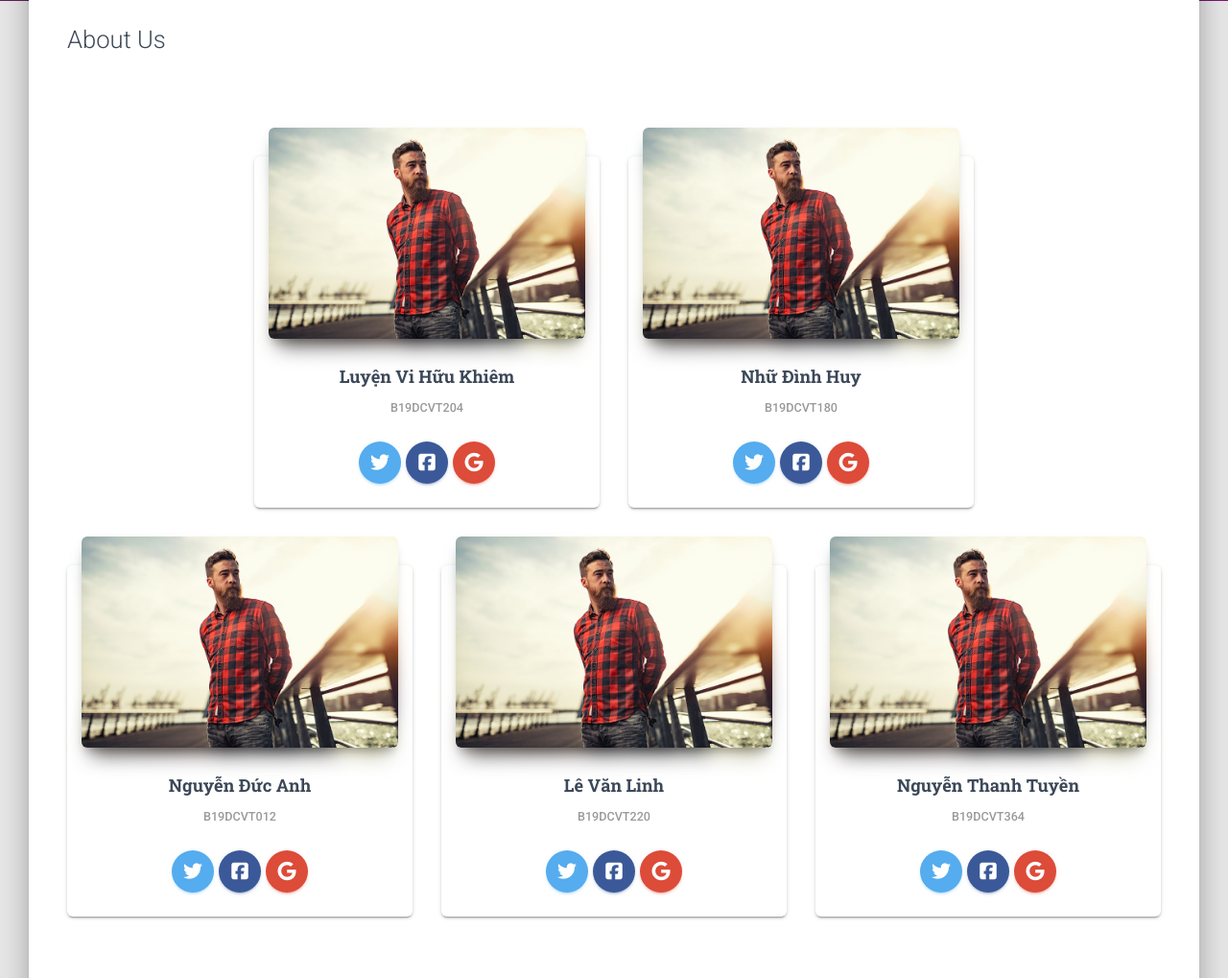
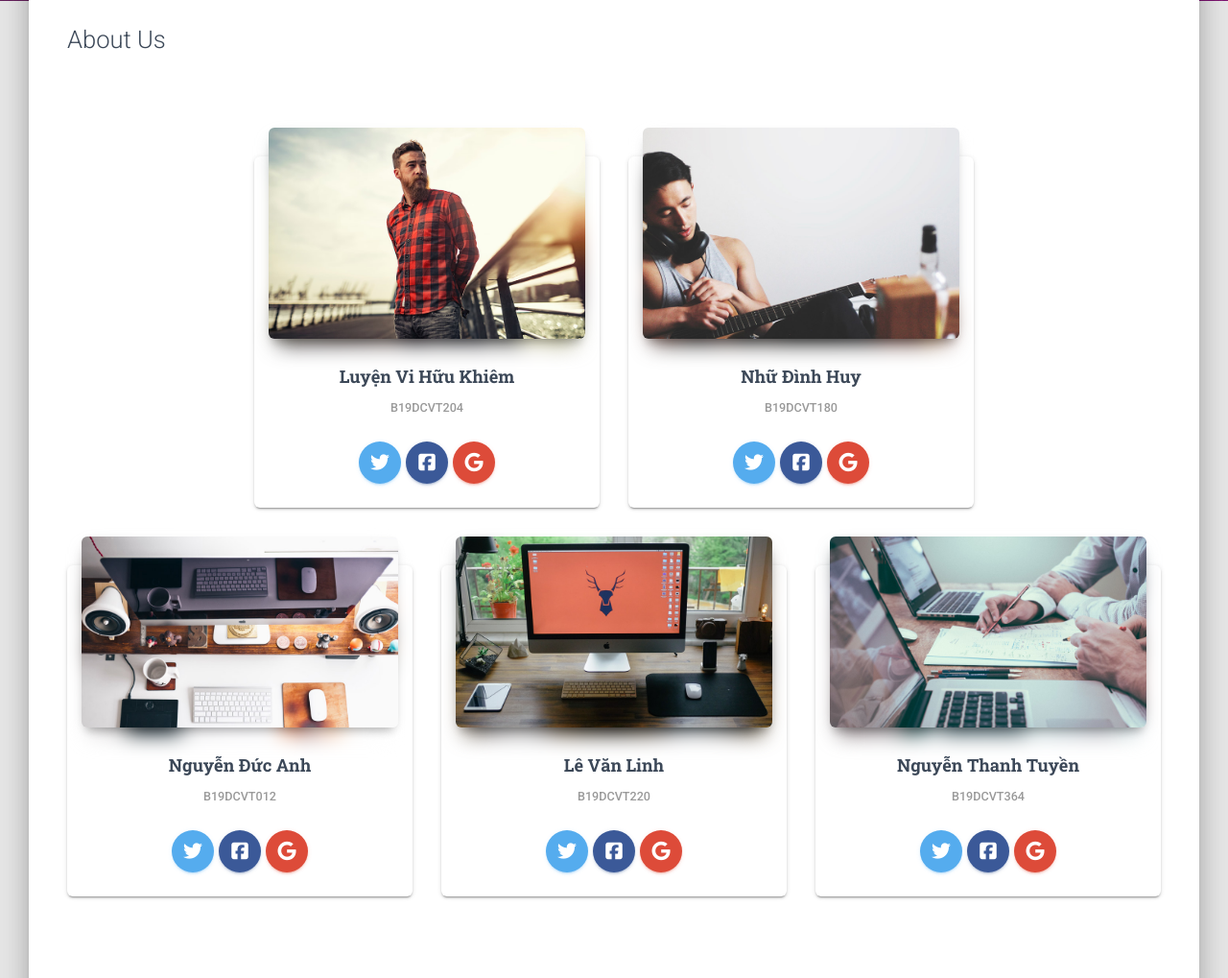
Before and after one commit to klpod221/campus_events_management, a Java web app: page / in a window 1280 px wide. Shown: the part 719-1738 px from the top of the page at 96% size. Run offline with Spring Boot 4, a stand-in JSP engine, Linux system fonts and the light colour scheme; data that the repository does not hold is empty; the project's own start-up code is not run, and a stand-in starts its controllers and pages; some libraries are stand-ins or nearby versions.

Commit message:
update prifile image

```diff
--- a/src/main/webapp/WEB-INF/views/home.jsp
+++ b/src/main/webapp/WEB-INF/views/home.jsp
@@ -42,7 +42,7 @@
                             <div class="card card-profile">
                                 <div class="card-image">
                                     <a href="">
-                                        <img class="img" src="${contextPath}/resources/img/examples/card-profile1.jpg" />
+                                        <img class="img" src="${contextPath}/resources/img/examples/card-profile2.jpg" />
                                     </a>
                                 </div>
 
@@ -64,7 +64,7 @@
                             <div class="card card-profile">
                                 <div class="card-image">
                                     <a href="">
-                                        <img class="img" src="${contextPath}/resources/img/examples/card-profile1.jpg" />
+                                        <img class="img" src="${contextPath}/resources/img/examples/card-project1.jpg" />
                                     </a>
                                 </div>
 
@@ -84,7 +84,7 @@
                             <div class="card card-profile">
                                 <div class="card-image">
                                     <a href="">
-                                        <img class="img" src="${contextPath}/resources/img/examples/card-profile1.jpg" />
+                                        <img class="img" src="${contextPath}/resources/img/examples/card-project2.jpg" />
                                     </a>
                                 </div>
 
@@ -104,7 +104,7 @@
                             <div class="card card-profile">
                                 <div class="card-image">
                                     <a href="">
-                                        <img class="img" src="${contextPath}/resources/img/examples/card-profile1.jpg" />
+                                        <img class="img" src="${contextPath}/resources/img/examples/card-project4.jpg" />
                                     </a>
                                 </div>
 
```
